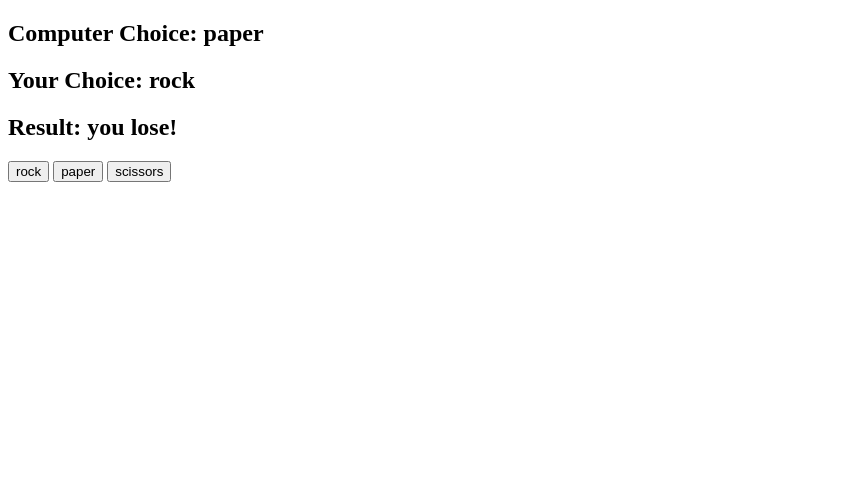
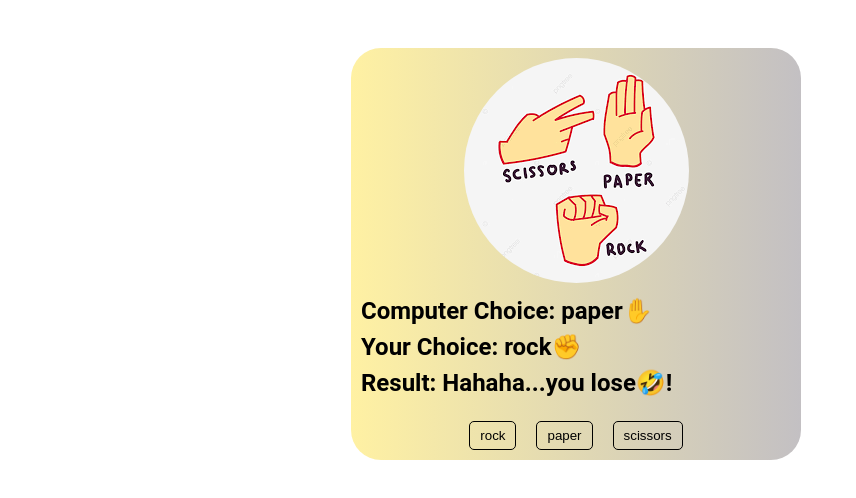
Before and after one commit to ayomide000/rock-paper-scissors, a plain HTML site: page index.html in a window 1280 px wide. Both pictures are taken after a click on the button "rock". Shown: the whole page, without its empty margins (0-856 px from the left). Drawn offline with Linux system fonts and the light colour scheme.

Commit message:
added the styles

```diff
--- a/app.js
+++ b/app.js
@@ -20,38 +20,38 @@ function generateComputerChoice() {
   const randomNumber = Math.floor(Math.random() * possibleChoices.length) + 1;
 
   if (randomNumber === 1) {
-    computerPick = "rock";
+    computerPick = "rock✊";
   }
   if (randomNumber === 2) {
-    computerPick = "scissors";
+    computerPick = "scissors✌";
   }
   if (randomNumber === 1) {
-    computerPick = "paper";
+    computerPick = "paper✋";
   }
   computerChoice.innerHTML = computerPick;
 }
 
 function getResult() {
   if (computerPick === userPick) {
-    result = "Its a draw!";
+    result = "Its a draw👏!";
   }
-  if (computerPick === "rock" && userPick === "paper") {
-    result = "you win!";
+  if (computerPick === "rock✊" && userPick === "paper✋") {
+    result = "you win😊!";
   }
-  if (computerPick === "rock" && userPick === "scissors") {
-    result = "you lose!";
+  if (computerPick === "rock✊" && userPick === "scissors✌") {
+    result = "Hahaha...you lose🤣!";
   }
-  if (computerPick === "paper" && userPick === "scissors") {
-    result = "you win!";
+  if (computerPick === "paper✋" && userPick === "scissors✌") {
+    result = "you win😊!";
   }
-  if (computerPick === "paper" && userPick === "rock") {
-    result = "you lose!";
+  if (computerPick === "paper✋" && userPick === "rock✊") {
+    result = "Hahaha...you lose🤣!";
   }
-  if (computerPick === "scissors" && userPick === "rock") {
-    result = "you win!";
+  if (computerPick === "scissors✌" && userPick === "rock✊") {
+    result = "you win😊!";
   }
-  if (computerPick === "scissors" && userPick === "paper") {
-    result = "you lose!";
+  if (computerPick === "scissors✌" && userPick === "paper✋") {
+    result = "Hahaha...you lose🤣!";
   }
   resultDisplay.innerHTML = result;
 }
--- a/index.html
+++ b/index.html
@@ -4,16 +4,25 @@
     <meta charset="UTF-8" />
     <meta http-equiv="X-UA-Compatible" content="IE=edge" />
     <meta name="viewport" content="width=device-width, initial-scale=1.0" />
+    <link rel="stylesheet" href="style.css" />
     <title>Rock Paper Scissors</title>
   </head>
   <body>
-    <h2>Computer Choice: <span id="computer-choice"></span></h2>
-    <h2>Your Choice: <span id="user-choice"></span></h2>
-    <h2>Result: <span id="result"></span></h2>
-
-    <button id="rock">rock</button>
-    <button id="paper">paper</button>
-    <button id="scissors">scissors</button>
+    <div class="container">
+      <div class="img">
+        <img src="rock-paper-scissors.png" alt="rock-paper-scissors" />
+      </div>
+      <div class="text">
+        <h2>Computer Choice: <span id="computer-choice"></span></h2>
+        <h2>Your Choice: <span id="user-choice"></span></h2>
+        <h2>Result: <span id="result"></span></h2>
+      </div>
+      <div class="button">
+        <button id="rock✊">rock</button>
+        <button id="paper✋">paper</button>
+        <button id="scissors✌">scissors</button>
+      </div>
+    </div>
 
     <script src="app.js"></script>
   </body>
--- /dev/null
+++ b/style.css
@@ -0,0 +1,68 @@
+*,
+::after,
+::before {
+  padding: 0;
+  margin: 0;
+  box-sizing: border-box;
+}
+
+body {
+  font-family: "Roboto", sans-serif;
+  font-size: 16px;
+  line-height: 1.5;
+  color: #333;
+  background: #fff;
+  display: flex;
+  justify-content: center;
+  align-items: center;
+  width: 1200px;
+  width: 90%;
+  /* max-width: 800px; */
+  /* background: linear-gradient(to left, blue); */
+}
+.container {
+  background: linear-gradient(to left, #c3c0c3, #fff1a3);
+  /* background: #fff1a3; */
+  width: 90%;
+  max-width: 450px;
+  border-radius: 30px;
+  /* height: 100vh; */
+  margin: 3rem auto;
+  color: #000;
+}
+.img img {
+  width: 50%;
+  height: 50%;
+  object-fit: cover;
+  border-radius: 50%;
+  margin-top: 10px;
+}
+.img {
+  margin: 0 auto;
+  width: 100%;
+  display: flex;
+  justify-content: center;
+}
+.text {
+  margin: 10px;
+}
+.button {
+  display: flex;
+  justify-content: center;
+  /* padding: 6px 10px; */
+}
+button {
+  background: transparent;
+  border: 1px solid black;
+  border-radius: 5px;
+  padding: 6px 10px;
+  margin: 10px;
+  cursor: pointer;
+  transition: all 0.3s ease-in-out;
+}
+button:hover {
+  background: #e9906c;
+  border: none;
+  color: #fff;
+  box-shadow: 5px 10px 10px rgba(0, 0, 0, 0.2);
+}
```
Also changed, not shown: rock-paper-scissors.png (added).
